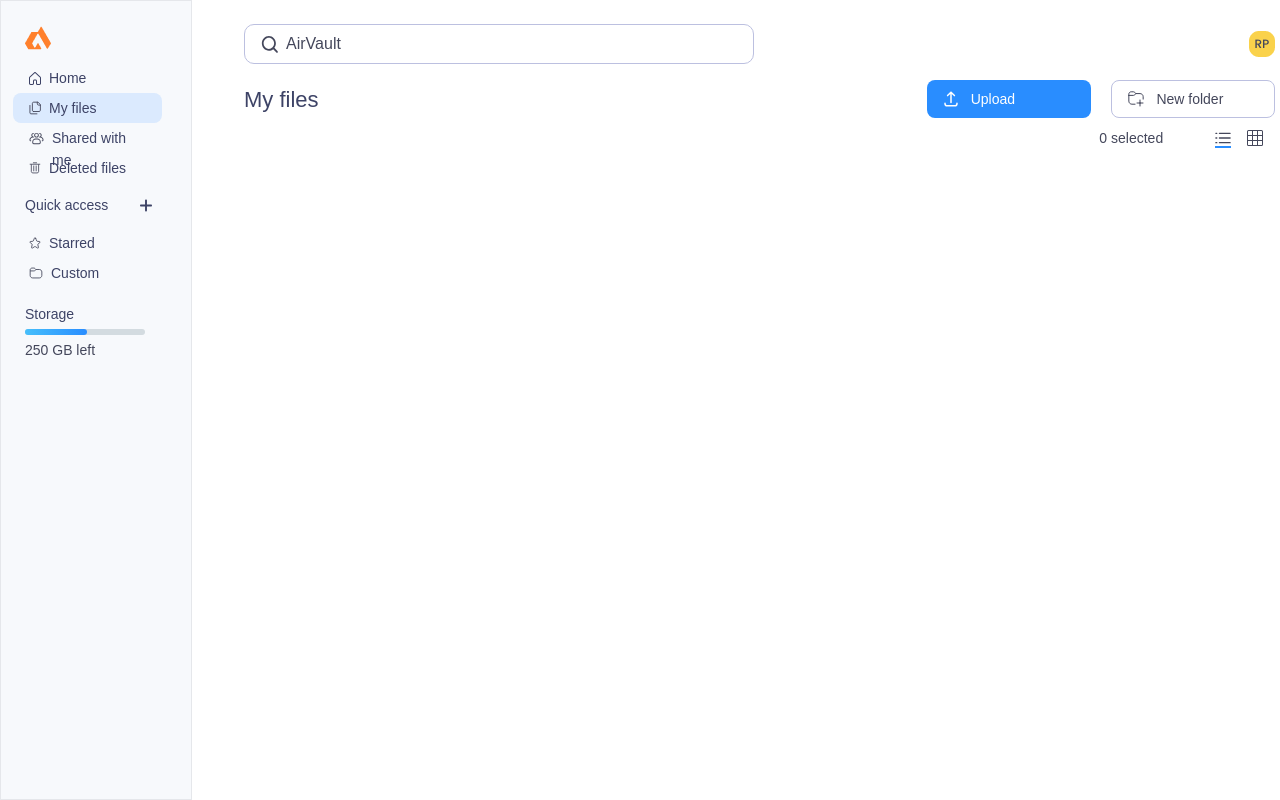
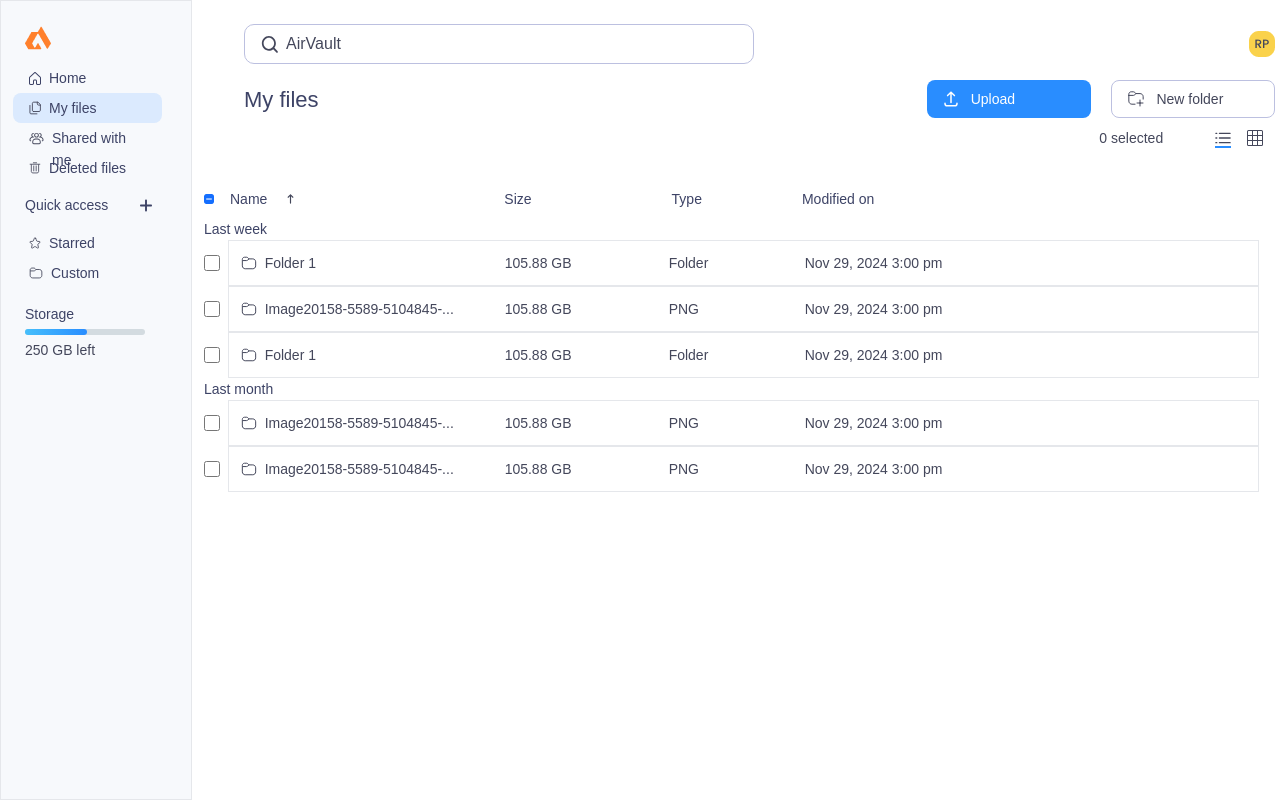
Before and after one commit to SHASHANK2405/AirVault, a Next.js app: page / in a window 1280 px wide. Both pictures are taken after a click on the element "My files". Built offline with nearby package versions, Linux system fonts and the light colour scheme.

Commit message:
list view for every item

```diff
--- a/components/DeletedFiles.tsx
+++ b/components/DeletedFiles.tsx
@@ -1,18 +1,21 @@
 import React, { useState } from "react";
 import SidebarMenuHeader from "./SidebarMenuHeader";
+import { dataset } from "../data/dataset";
+import EmptyFiles from "./EmptyFiles";
+import ListView from "./ListView";
+import GridView from "./GridView";
 
 interface DeletedFilesProps {
   activeComponent: string;
 }
 
 const DeletedFiles: React.FC<DeletedFilesProps> = ({ activeComponent }) => {
-  const [selectedCount, setSelectedCount] = useState(0); // Track the number of selected checkboxes
-  const [isListView, setIsListView] = useState(true); // Track whether the ListView or GridView is active
+  const [selectedCount, setSelectedCount] = useState(0);
+  const [isListView, setIsListView] = useState(true);
 
-  // Update the selected count when a checkbox is toggled
-  // const handleSelect = (selected: boolean) => {
-  //   setSelectedCount((prev) => (selected ? prev + 1 : prev - 1));
-  // };
+  const handleSelect = (selected: boolean) => {
+    setSelectedCount((prev) => (selected ? prev + 1 : prev - 1));
+  };
   return (
     <div className="w-[97%] h-full flex flex-col ">
       <SidebarMenuHeader
@@ -22,6 +25,18 @@ const DeletedFiles: React.FC<DeletedFilesProps> = ({ activeComponent }) => {
         selectedCount={selectedCount}
         activeComponent={activeComponent}
       />
+      {dataset.length === 0 ? (
+        <EmptyFiles
+          text1={"Welcome to AirVault"}
+          text2={"Drag your files and folders here or use the"}
+          bold={" “Upload”"}
+          afterBold={"button"}
+        />
+      ) : isListView ? (
+        <ListView onSelect={handleSelect} activeComponent={activeComponent} />
+      ) : (
+        <GridView onSelect={handleSelect} activeComponent={activeComponent} />
+      )}
     </div>
   );
 };
--- a/components/GridView.tsx
+++ b/components/GridView.tsx
@@ -2,6 +2,10 @@ import Image from "next/image";
 import React, { useState } from "react";
 import { FaArrowUpLong } from "react-icons/fa6";
 import GridItem from "./GridItem";
+interface GridViewProps {
+  onSelect: (selected: boolean) => void;
+  activeComponent: string; // Add activeComponent prop
+}
 
 const dataset = [
   {
@@ -41,7 +45,7 @@ const dataset = [
   },
 ];
 
-const GridView = ({ onSelect }: { onSelect: (selected: boolean) => void }) => {
+const GridView: React.FC<GridViewProps> = ({ onSelect, activeComponent }) => {
   const [selectedItems, setSelectedItems] = useState<boolean[]>(
     new Array(dataset.length).fill(false)
   );
--- a/components/ListView.tsx
+++ b/components/ListView.tsx
@@ -3,46 +3,55 @@ import Image from "next/image";
 import { FaArrowUpLong } from "react-icons/fa6";
 import ListItem from "./ListItem";
 
-// Dataset with icons already as components
+interface ListViewProps {
+  onSelect: (selected: boolean) => void;
+  activeComponent: string; // Add activeComponent prop
+}
+
 const dataset = [
   {
-    icon: "Custom",
+    icon: "/icons/Custom.png",
     name: "Folder 1",
     size: "105.88 GB",
     type: "Folder",
     modifiedOn: "Nov 29, 2024 3:00 pm",
+    SharedBy: "Bishal Bhattacharya",
   },
   {
-    icon: "image",
+    icon: "/icons/Image.png",
     name: "Image20158-5589-5104845-4421",
     size: "105.88 GB",
     type: "PNG",
     modifiedOn: "Nov 29, 2024 3:00 pm",
+    SharedBy: "rituraj",
   },
   {
-    icon: "Custom",
+    icon: "/icons/Custom.png",
     name: "Folder 1",
     size: "105.88 GB",
     type: "Folder",
     modifiedOn: "Nov 29, 2024 3:00 pm",
+    SharedBy: "Rohit Chowik",
   },
   {
-    icon: "image",
+    icon: "/icons/Image.png",
     name: "Image20158-5589-5104845-4421",
     size: "105.88 GB",
     type: "PNG",
     modifiedOn: "Nov 29, 2024 3:00 pm",
+    SharedBy: "Rituraj Kumar ",
   },
   {
-    icon: "image",
+    icon: "/icons/Image.png",
     name: "Image20158-5589-5104845-4421",
     size: "105.88 GB",
     type: "PNG",
     modifiedOn: "Nov 29, 2024 3:00 pm",
+    SharedBy: "Ashutosh Mishra",
   },
 ];
 
-const ListView = ({ onSelect }: { onSelect: (selected: boolean) => void }) => {
+const ListView: React.FC<ListViewProps> = ({ onSelect, activeComponent }) => {
   const [selectedItems, setSelectedItems] = useState<boolean[]>(
     new Array(dataset.length).fill(false)
   );
@@ -56,6 +65,7 @@ const ListView = ({ onSelect }: { onSelect: (selected: boolean) => void }) => {
 
   return (
     <div className="w-full flex flex-col mt-5 mx-3">
+      {/* Header Row */}
       <div className="flex items-center">
         <Image
           src={"/assets/minus.png"}
@@ -75,11 +85,19 @@ const ListView = ({ onSelect }: { onSelect: (selected: boolean) => void }) => {
           Type
         </p>
         <p className="text-[14px] leading-[22px] ml-[100px] font-medium text-[#3D4366]">
-          Modified on
+          {activeComponent === "Shared with me" ? "Shared by" : "Modified on"}
         </p>
       </div>
-      <div className="w-full h-auto flex flex-col">
-        {dataset.map((item, index) => (
+
+      {/* Conditional Rendering Based on activeComponent */}
+
+      {activeComponent === "My files" ? (
+        <div className="w-full h-auto flex flex-col mt-2">
+          {/* Last Week */}
+          <p className="w-[79px] h-[22px] font-medium text-[14px] leading-[22px] text-[#3D4366]">
+            Last week
+          </p>
+          {dataset.slice(0, 3).map((item, index) => (
             <ListItem
               key={index}
               icon={item.icon} // Pass the actual icon component
@@ -90,7 +108,38 @@ const ListView = ({ onSelect }: { onSelect: (selected: boolean) => void }) => {
               onSelect={(selected) => handleSelect(index, selected)}
             />
           ))}
+
+          {/* Last Month */}
+          <p className="w-[79px] h-[22px] font-medium text-[14px] leading-[22px] text-[#3D4366]">
+            Last month
+          </p>
+          {dataset.slice(3).map((item, index) => (
+            <ListItem
+              key={index + 3} // Adjust index to avoid duplicate keys
+              icon={item.icon} // Pass the actual icon component
+              name={item.name}
+              size={item.size}
+              type={item.type}
+              modifiedOn={item.modifiedOn}
+              onSelect={(selected) => handleSelect(index + 3, selected)}
+            />
+          ))}
         </div>
+      ) : (
+        dataset.map((item, index) => (
+          <div className="w-full h-auto flex flex-col">
+            <ListItem
+              key={index}
+              icon={item.icon} // Pass the actual icon component
+              name={item.name}
+              size={item.size}
+              type={item.type}
+              modifiedOn={item.modifiedOn}
+              onSelect={(selected) => handleSelect(index, selected)}
+            />
+          </div>
+        ))
+      )}
     </div>
   );
 };
--- a/components/MainContent.tsx
+++ b/components/MainContent.tsx
@@ -39,9 +39,9 @@ const MainContent: React.FC<MainContentProps> = ({ activeComponent }) => {
           afterBold={"button"}
         />
       ) : isListView ? (
-        <ListView onSelect={handleSelect} />
+        <ListView onSelect={handleSelect} activeComponent={activeComponent} />
       ) : (
-        <GridView onSelect={handleSelect} />
+        <GridView onSelect={handleSelect} activeComponent={activeComponent} />
       )}
     </div>
   );
--- a/components/MyFiles.tsx
+++ b/components/MyFiles.tsx
@@ -1,18 +1,21 @@
 import React, { useState } from "react";
 import SidebarMenuHeader from "./SidebarMenuHeader";
+import { dataset } from "../data/dataset";
+import EmptyFiles from "./EmptyFiles";
+import ListView from "./ListView";
+import GridView from "./GridView";
 
 interface MyFilesProps {
   activeComponent: string;
 }
 
 const MyFiles: React.FC<MyFilesProps> = ({ activeComponent }) => {
-  const [selectedCount, setSelectedCount] = useState(0); // Track the number of selected checkboxes
-  const [isListView, setIsListView] = useState(true); // Track whether the ListView or GridView is active
+  const [selectedCount, setSelectedCount] = useState(0);
+  const [isListView, setIsListView] = useState(true);
 
-  // Update the selected count when a checkbox is toggled
-  // const handleSelect = (selected: boolean) => {
-  //   setSelectedCount((prev) => (selected ? prev + 1 : prev - 1));
-  // };
+  const handleSelect = (selected: boolean) => {
+    setSelectedCount((prev) => (selected ? prev + 1 : prev - 1));
+  };
   return (
     <div className="w-[97%] h-full flex flex-col ">
       <SidebarMenuHeader
@@ -22,6 +25,19 @@ const MyFiles: React.FC<MyFilesProps> = ({ activeComponent }) => {
         selectedCount={selectedCount}
         activeComponent={activeComponent}
       />
+
+      {dataset.length === 0 ? (
+        <EmptyFiles
+          text1={"A place for all of your files"}
+          text2={"Drag your files and folder here or use "}
+          bold={" “Upload”"}
+          afterBold={"button"}
+        />
+      ) : isListView ? (
+        <ListView onSelect={handleSelect} activeComponent={activeComponent} />
+      ) : (
+        <GridView onSelect={handleSelect} activeComponent={activeComponent} />
+      )}
     </div>
   );
 };
--- a/components/SharedWithMe.tsx
+++ b/components/SharedWithMe.tsx
@@ -1,18 +1,21 @@
 import React, { useState } from "react";
 import SidebarMenuHeader from "./SidebarMenuHeader";
+import { dataset } from "../data/dataset";
+import ListView from "./ListView";
+import GridView from "./GridView";
+import EmptyFiles from "./EmptyFiles";
 
 interface SharedWithMeProps {
   activeComponent: string;
 }
 
 const SharedWithMe: React.FC<SharedWithMeProps> = ({ activeComponent }) => {
-  const [selectedCount, setSelectedCount] = useState(0); // Track the number of selected checkboxes
-  const [isListView, setIsListView] = useState(true); // Track whether the ListView or GridView is active
+  const [selectedCount, setSelectedCount] = useState(0);
+  const [isListView, setIsListView] = useState(true);
 
-  // Update the selected count when a checkbox is toggled
-  // const handleSelect = (selected: boolean) => {
-  //   setSelectedCount((prev) => (selected ? prev + 1 : prev - 1));
-  // };
+  const handleSelect = (selected: boolean) => {
+    setSelectedCount((prev) => (selected ? prev + 1 : prev - 1));
+  };
   return (
     <div className="w-[97%] h-full flex flex-col ">
       <SidebarMenuHeader
@@ -22,6 +25,18 @@ const SharedWithMe: React.FC<SharedWithMeProps> = ({ activeComponent }) => {
         selectedCount={selectedCount}
         activeComponent={activeComponent}
       />
+      {dataset.length === 0 ? (
+        <EmptyFiles
+          text1={"Welcome to AirVault"}
+          text2={"Drag your files and folders here or use the"}
+          bold={" “Upload”"}
+          afterBold={"button"}
+        />
+      ) : isListView ? (
+        <ListView onSelect={handleSelect} activeComponent={activeComponent} />
+      ) : (
+        <GridView onSelect={handleSelect} activeComponent={activeComponent} />
+      )}
     </div>
   );
 };
--- a/data/dataset.ts
+++ b/data/dataset.ts
@@ -8,6 +8,7 @@ export type DatasetItem = {
   size: string;
   type: string;
   modifiedOn: string;
+  SharedBy: string;
 };
 
 export const dataset: DatasetItem[] = [
@@ -17,6 +18,7 @@ export const dataset: DatasetItem[] = [
     size: "105.88 GB",
     type: "Folder",
     modifiedOn: "Nov 29, 2024 3:00 pm",
+    SharedBy: "Bishal Bhattacharya",
   },
   {
     icon: "/icons/Image.png",
@@ -24,6 +26,7 @@ export const dataset: DatasetItem[] = [
     size: "105.88 GB",
     type: "PNG",
     modifiedOn: "Nov 29, 2024 3:00 pm",
+    SharedBy: "rituraj",
   },
   {
     icon: "/icons/Custom.png",
@@ -31,6 +34,7 @@ export const dataset: DatasetItem[] = [
     size: "105.88 GB",
     type: "Folder",
     modifiedOn: "Nov 29, 2024 3:00 pm",
+    SharedBy: "Rohit Chowik",
   },
   {
     icon: "/icons/Image.png",
@@ -38,6 +42,7 @@ export const dataset: DatasetItem[] = [
     size: "105.88 GB",
     type: "PNG",
     modifiedOn: "Nov 29, 2024 3:00 pm",
+    SharedBy: "Rituraj Kumar ",
   },
   {
     icon: "/icons/Image.png",
@@ -45,5 +50,6 @@ export const dataset: DatasetItem[] = [
     size: "105.88 GB",
     type: "PNG",
     modifiedOn: "Nov 29, 2024 3:00 pm",
+    SharedBy: "Ashutosh Mishra",
   },
 ];
```
Lines whose indentation alone changed are shown as unchanged.
